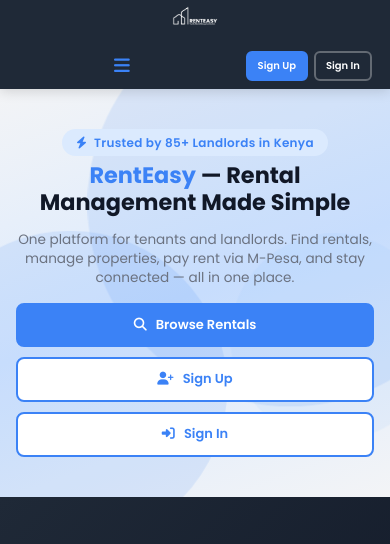
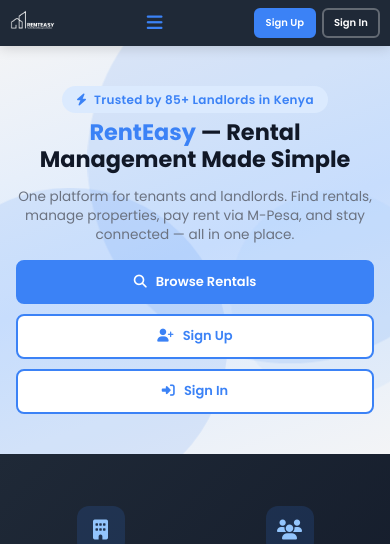
Before and after one commit to EllyKurgat/RentEasy, a Django app: page / in a window 390 px wide. Shown: the top 544 px of the page. Run offline with Django 5.2, Linux system fonts and the light colour scheme; data that the repository does not hold is empty; some libraries are stand-ins or nearby versions.

Commit message:
Hamburger after logo on same row

```diff
--- a/frontend_views/static/css/style.css
+++ b/frontend_views/static/css/style.css
@@ -1012,11 +1012,11 @@ input[type=submit]:hover {
 .line20 { display: block; width: 22px; height: 2px; background: #fff; border-radius: 2px; transition: 0.3s; }
 
 @media (max-width: 1000px) {
-  .topnav { flex-wrap: wrap !important; height: auto !important; padding: 6px 12px !important; justify-content: space-between !important; background: #1F2937 !important; }
-  .topnav > a:first-child { order: 1; flex-shrink: 0; width: 100%; text-align: center; margin-bottom: 4px; }
+  .topnav { flex-wrap: nowrap !important; height: auto !important; padding: 6px 12px !important; justify-content: space-between !important; background: #1F2937 !important; align-items: center; }
+  .topnav > a:first-child { order: 1; flex-shrink: 0; }
   .icon { display: flex !important; order: 2; align-items: center; justify-content: center; min-width: 32px; min-height: 32px; color: #3B82F6 !important; font-size: 20px; cursor: pointer; flex-shrink: 0; }
   .userbox2 {
-    order: 3; margin-left: auto !important; margin-right: 8px !important;
+    order: 3; margin-left: auto !important;
     flex-wrap: nowrap !important; gap: 8px !important;
     display: flex !important;
     align-items: center;
```
